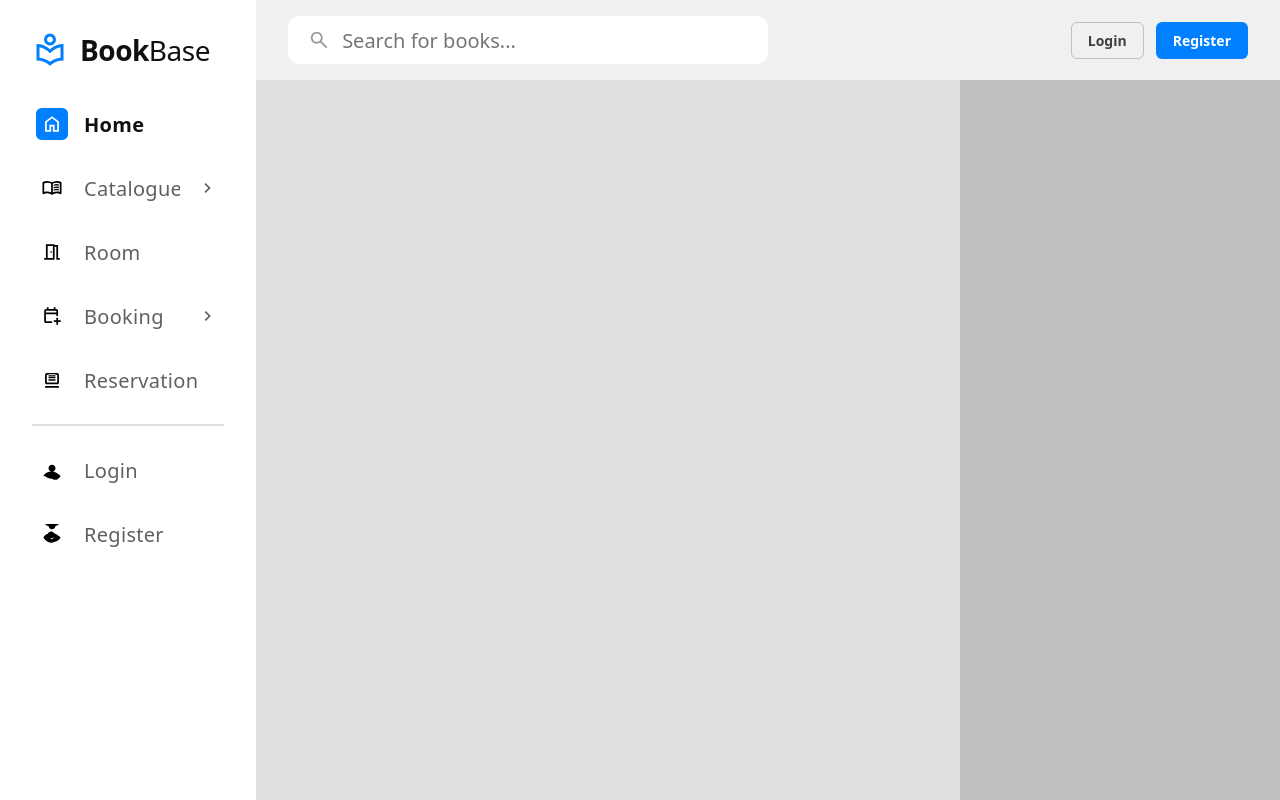
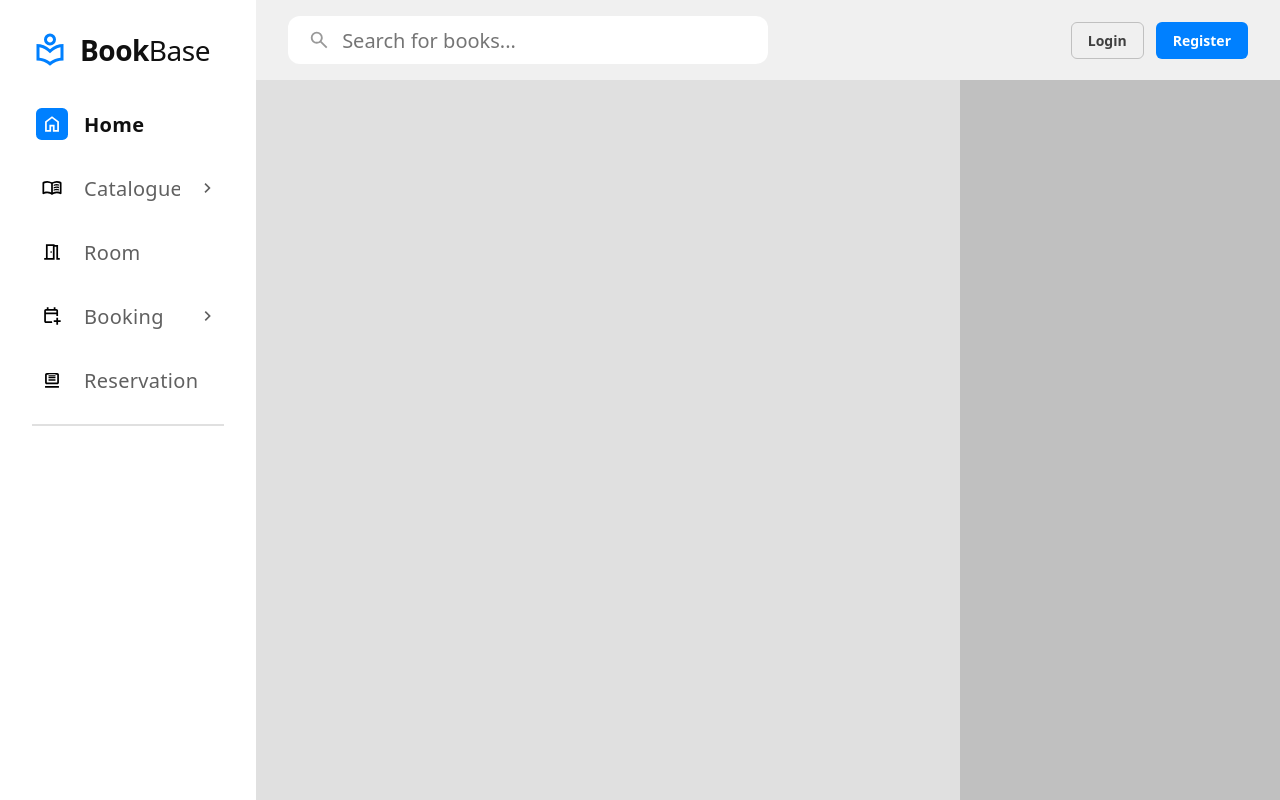
Before and after one commit to kkhhhhh-v61/LibraryManagementSystem, an ASP.NET Core app: page / in a window 1280 px wide. Run offline with ASP.NET Core 8, Linux system fonts and the light colour scheme; some web fonts are replaced.

Commit message:
remove sidebar login and register

```diff
--- a/LibraryManagementSystem/Views/Shared/_Layout.cshtml
+++ b/LibraryManagementSystem/Views/Shared/_Layout.cshtml
@@ -101,21 +101,6 @@
                         </a>
                     </form>
                 }
-                else
-                {
-                    <a asp-controller="Account" asp-action="Login" class="sidebar-nav__link @Html.IsActive("Account", "Login", "sidebar-nav__link--active")">
-                        <svg xmlns="http://www.w3.org/2000/svg" height="24px" viewBox="0 -960 960 960" width="24px" fill="#000000" class="sidebar-nav__icon">
-                            <path d="M480-400q-66 0-113-47t-47-113q0-66 47-113t113-47q66 0 113 47t47 113q0 66-47 113t-113 47Zm0 320q-121 0-221-58.5T80-200q44-93 144-151.5T480-410q100 0 200 58.5T880-200q-44 93-144 151.5T480-80Z" />
-                        </svg>
-                        <span class="sidebar-nav__text">Login</span>
-                    </a>
-                    <a asp-controller="Account" asp-action="Register" class="sidebar-nav__link @Html.IsActive("Account", "Register", "sidebar-nav__link--active")">
-                        <svg xmlns="http://www.w3.org/2000/svg" height="24px" viewBox="0 -960 960 960" width="24px" fill="#000000" class="sidebar-nav__icon">
-                            <path d="M440-280q-66 0-113-47t-47-113q0-66 47-113t113-47q66 0 113 47t47 113q0 66-47 113t-113 47ZM480-80q-121 0-221-58.5T80-320q44-93 144-151.5T480-530q100 0 200 58.5T880-320q-44 93-144 151.5T480-80Zm0-180q33 0 56.5-23.5T560-320q0-33-23.5-56.5T480-400q-33 0-56.5 23.5T400-320q0 33 23.5 56.5T480-240Zm0-440q-66 0-113-47t-47-113q0-66 47-113t113-47q66 0 113 47t47 113q0 66-47 113t-113 47ZM480-800q-121 0-221-58.5T80-1040q44-93 144-151.5T480-1250q100 0 200 58.5T880-1040q-44 93-144 151.5T480-800Zm0-180q33 0 56.5-23.5T560-980q0-33-23.5-56.5T480-1060q-33 0-56.5 23.5T400-980q0 33 23.5 56.5T480-900Z" />
-                        </svg>
-                        <span class="sidebar-nav__text">Register</span>
-                    </a>
-                }
                 </div>
         </div>
     </nav>
```
